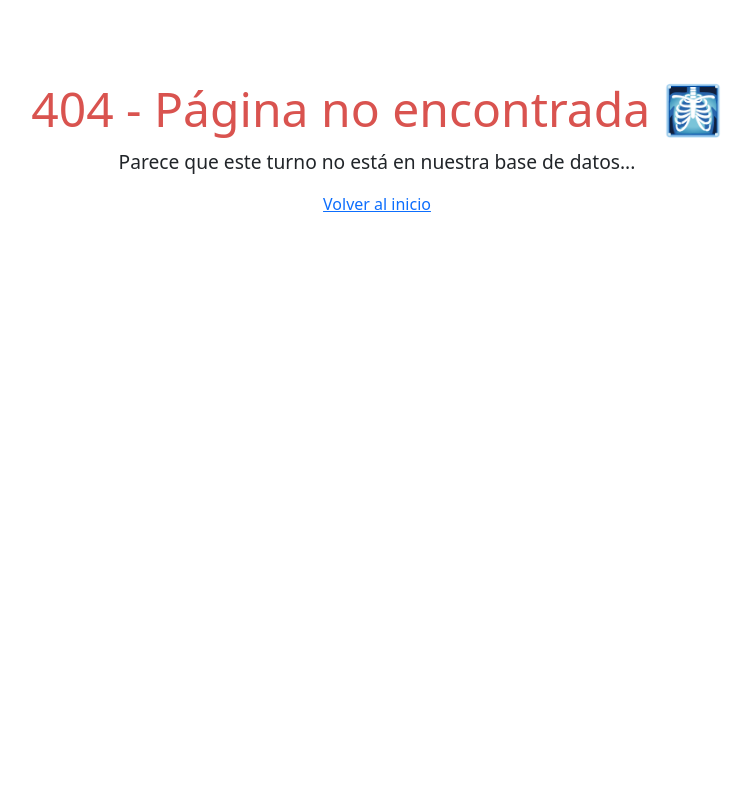
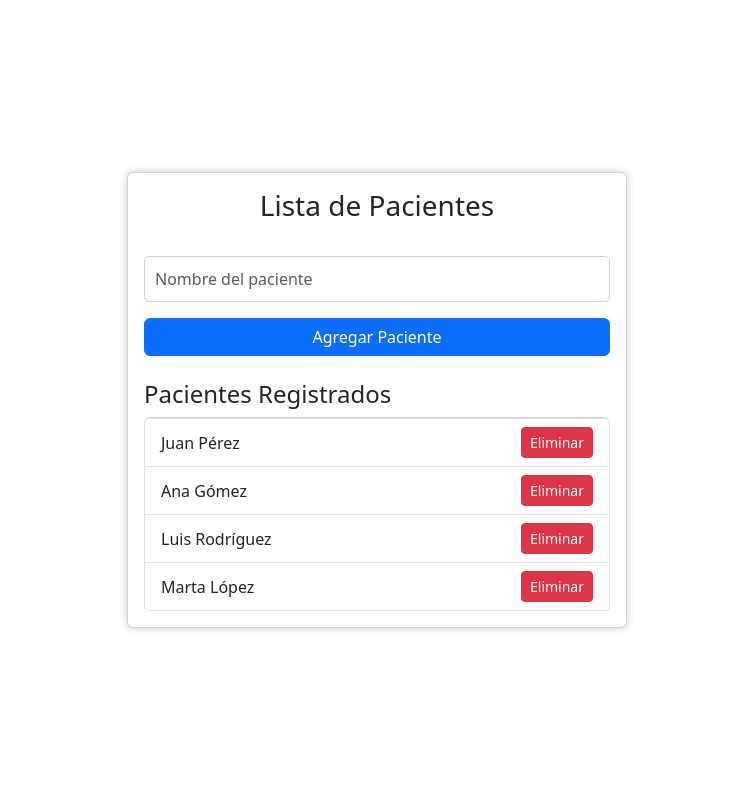
Before and after one commit to rodo18-2006/Proyecto-2, a React (Vite) app: page /Pacientes in a window 1280 px wide. Before the commit this address had no page. Shown: the top 800 px of the page, without its empty margins (263-1014 px from the left). Built offline with nearby package versions, Linux system fonts and the light colour scheme.

Commit message:
creamos la seccion de lista de pacientes y editamos el form

```diff
--- a/src/App.jsx
+++ b/src/App.jsx
@@ -7,6 +7,7 @@ import NavbarC from "./components/navbar/NavbarC";
 import Inicio from "./components/Inicio/InicioC";
 import Turnos from "./page/Turnos";
 import Hora from "./page/Hora";
+import Listadodepacientes from "./page/Listadodepacientes";
 
 
 const App = () => {
@@ -20,6 +21,7 @@ const App = () => {
           <Route path="*" element={<Error404 />} />
           <Route path="/Doctores" element={<Doctores />} />
          <Route path="/Horarios" element={<Hora />}/>
+         <Route path="/Pacientes" element={<Listadodepacientes />} />
         </Routes>
       </Router>
     </>
--- /dev/null
+++ b/src/components/Lista-pacientes/ListapacientesC.jsx
@@ -0,0 +1,82 @@
+import React, { useState } from "react";
+import { Button, Card, Container, Alert } from "react-bootstrap";
+
+const ListaPacientesC = () => {
+  const [pacientes, setPacientes] = useState([
+    { nombre: "Juan Pérez" },
+    { nombre: "Ana Gómez" },
+    { nombre: "Luis Rodríguez" },
+    { nombre: "Marta López" },
+  ]);
+  const [nombre, setNombre] = useState("");
+  const [error, setError] = useState("");
+
+  const agregarPaciente = () => {
+    if (nombre.trim() === "") {
+      setError("El nombre no puede estar vacío.");
+      return;
+    }
+
+    setPacientes([...pacientes, { nombre }]);
+    setNombre("");
+    setError("");
+  };
+
+  const eliminarPaciente = (index) => {
+    const nuevosPacientes = pacientes.filter((_, i) => i !== index);
+    setPacientes(nuevosPacientes);
+  };
+
+  return (
+    <Container className="d-flex justify-content-center align-items-center min-vh-100">
+      <Card
+        style={{
+          padding: "1rem",
+          width: "100%",
+          maxWidth: "500px",
+          boxShadow: "0 0 10px rgba(0,0,0,0.2)",
+        }}
+      >
+        <h3 className="text-center mb-4">Lista de Pacientes</h3>
+
+        {error && <Alert variant="danger">{error}</Alert>}
+
+
+        <div className="mb-3">
+          <input
+            type="text"
+            className="form-control"
+            placeholder="Nombre del paciente"
+            value={nombre}
+            onChange={(e) => setNombre(e.target.value)}
+          />
+        </div>
+
+        <Button onClick={agregarPaciente} className="w-100" variant="primary">
+          Agregar Paciente
+        </Button>
+
+        <h4 className="mt-4">Pacientes Registrados</h4>
+        <ul className="list-group">
+          {pacientes.map((paciente, index) => (
+            <li
+              key={index}
+              className="list-group-item d-flex justify-content-between align-items-center"
+            >
+              {paciente.nombre}
+              <Button
+                variant="danger"
+                size="sm"
+                onClick={() => eliminarPaciente(index)}
+              >
+                Eliminar
+              </Button>
+            </li>
+          ))}
+        </ul>
+      </Card>
+    </Container>
+  );
+};
+
+export default ListaPacientesC;
--- a/src/components/doctores/DoctoresC.jsx
+++ b/src/components/doctores/DoctoresC.jsx
@@ -30,26 +30,6 @@ const DoctoresC = () => {
           </Card>
         </Col>
 
-        <Col md={6} lg={4} className="mb-4">
-          <Card className="caard">
-            <Card.Body>
-              <Card.Title>
-                Dr. Esteban Morales - Fisioterapia Neurológica
-              </Card.Title>
-              <Card.Text>
-                Especializado en rehabilitación post‐accidente cerebrovascular y
-                enfermedades neurodegenerativas, el Dr. Morales utiliza el
-                enfoque Bobath y la terapia de espejo para favorecer la
-                plasticidad cerebral y la mejora motora. Trabaja en estrecha
-                colaboración con neurólogos y terapeutas ocupacionales para
-                diseñar programas integrales.
-              </Card.Text>
-             <Link to="/Turnos" className="btn btn-primary">
-                  Solicitar Turno
-                </Link>
-            </Card.Body>
-          </Card>
-        </Col>
 
         <Col md={6} lg={4} className="mb-4">
           <Card className="caard">
--- a/src/components/form/FormC.jsx
+++ b/src/components/form/FormC.jsx
@@ -17,9 +17,18 @@ const FormC = () => {
     email: "",
     contraseña: "",
     repetir: "",
+    doctor: "",
   });
   const [error, setError] = useState("");
   const navigate = useNavigate();
+
+  const clavesDoctores = {
+    "Dra. Valentia Ríos": "val123",
+    "Dr. Esteban Morales": "est456",
+    "Dra. Camila Herrera": "cam789",
+    "Dr. Rodrigo Santos": "rod321",
+    "Dra. Laura Fernández": "lau654",
+  };
 
   const handleChange = (e) => {
     setFormData({ ...formData, [e.target.name]: e.target.value });
@@ -36,18 +45,23 @@ const FormC = () => {
       return;
     }
 
+    if (rol === "medico") {
+      const claveCorrecta = clavesDoctores[formData.doctor];
+      if (formData.contraseña !== claveCorrecta) {
+        setError("Clave incorrecta para el médico seleccionado.");
+        return;
+      }
+      navigate("/Pacientes");
+      return;
+    }
+
     console.log("Datos enviados:", formData);
     setError("");
-
-    if (rol === "medico") {
-      navigate("/Turnos");
-    } else {
-      navigate("/Inicio");
-    }
+    navigate("/Inicio");
   };
 
   return (
-    <Container className="form  d-flex justify-content-center align-items-center min-vh-100">
+    <Container className="form d-flex justify-content-center align-items-center min-vh-100">
       <Card
         style={{
           padding: "1rem",
@@ -96,6 +110,25 @@ const FormC = () => {
               autoComplete="username"
             />
           </Form.Group>
+
+          {rol === "medico" && (
+            <Form.Group className="mb-3">
+              <Form.Label>Seleccioná tu nombre</Form.Label>
+              <Form.Select
+                name="doctor"
+                value={formData.doctor}
+                onChange={handleChange}
+                required
+              >
+                <option value="">Seleccionar médico</option>
+                {Object.keys(clavesDoctores).map((nombre, index) => (
+                  <option key={index} value={nombre}>
+                    {nombre}
+                  </option>
+                ))}
+              </Form.Select>
+            </Form.Group>
+          )}
 
           {rol === "paciente" && (
             <Form.Group className="mb-3">
@@ -149,7 +182,9 @@ const FormC = () => {
             type="submit"
             className="w-100"
             disabled={
-              rol === "paciente" && (!formData.contraseña || !formData.repetir)
+              (rol === "paciente" &&
+                (!formData.contraseña || !formData.repetir)) ||
+              (rol === "medico" && (!formData.contraseña || !formData.doctor))
             }
           >
             {rol === "medico" ? "Ingresar como Médico" : "Registrar Paciente"}
--- a/src/components/horarios/HorariosC.jsx
+++ b/src/components/horarios/HorariosC.jsx
@@ -8,12 +8,7 @@ import { Link } from "react-router-dom";
 
 const HorariosC = () => {
   const profesionales = [
-    {
-      nombre: " Dr. Esteban Morales",
-      especialidad: "Fisioterapia Neurológica",
-      dias: "Lunes, Miércoles y Viernes",
-      horario: "15:00 a 19:00 hs",
-    },
+
     {
       nombre: "  Dra. Valentia Ríos",
       especialidad: " Fisioterapia Deportiva",
--- /dev/null
+++ b/src/page/Listadodepacientes.jsx
@@ -0,0 +1,14 @@
+import React from 'react'
+import ListaPacientesC from '../components/Lista-pacientes/ListapacientesC'
+import FooterC from '../components/footer/FooterC'
+
+const Listadodepacientes = () => {
+  return (
+    <>
+    <ListaPacientesC />
+    <FooterC />
+    </>
+  )
+}
+
+export default Listadodepacientes
```
Also changed, not shown: src/components/turnos-pacientes/Turnos-pacientes..jsx (deleted), 1 other file (tests, documents, lock files or other folders).
